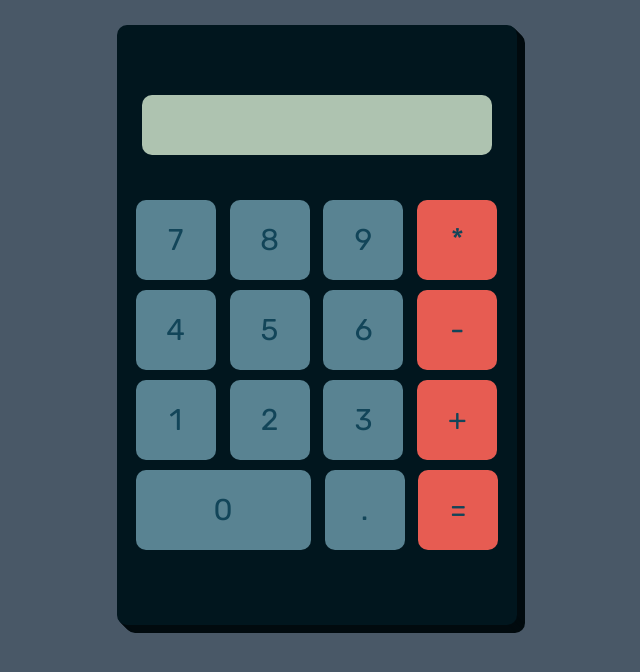
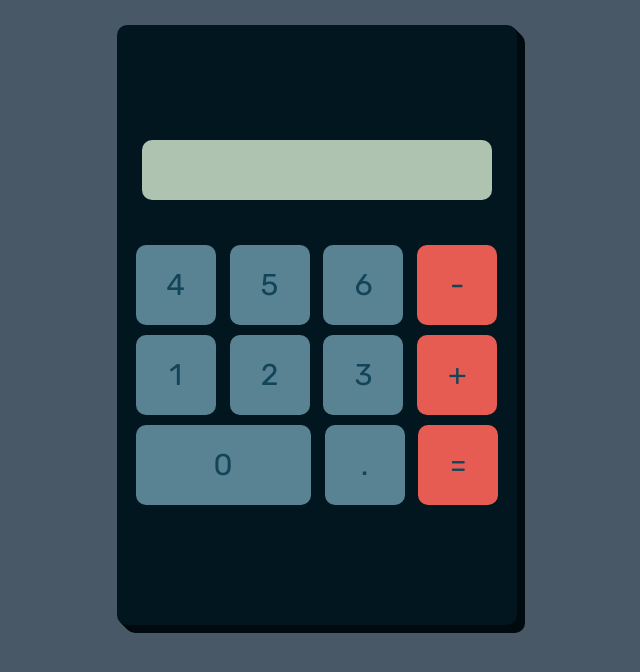
Before and after one commit to Gyromitte/calculator, a plain HTML site: page index.html in a window 1280 px wide. Shown: the whole page, without its empty margins (323-963 px from the left). Drawn offline with Linux system fonts and the light colour scheme.

Commit message:
Borré second row
borré lo que ya había borrado jeje

```diff
--- a/index.html
+++ b/index.html
@@ -17,12 +17,7 @@
         </div>
 
         <div id="buttons-container">
-            <div id="second-row">
-                <button type="button" class="buttons numerical-buttons" id="seven">7</button>
-                <button type="button" class="buttons numerical-buttons" id="eight">8</button>
-                <button type="button" class="buttons numerical-buttons" id="nine">9</button>
-                <button type="button" class="buttons operator-buttons" id="multiply">*</button>
-            </div>
+
 
             <div id="third-row"></div>
                 <button type="button" class="buttons numerical-buttons" id="four">4</button>
```
